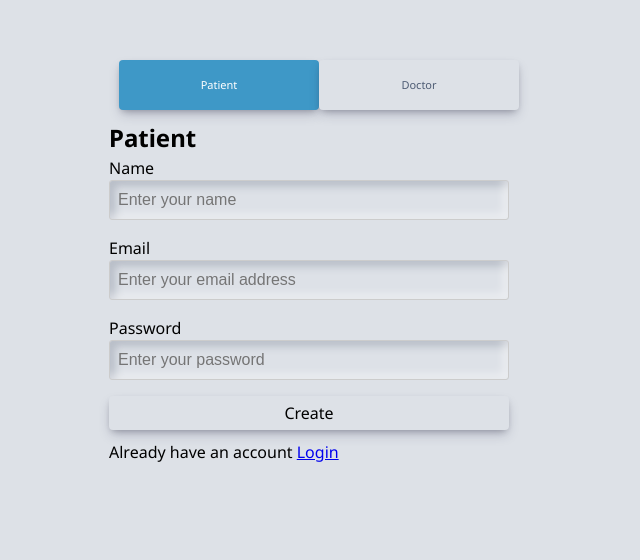
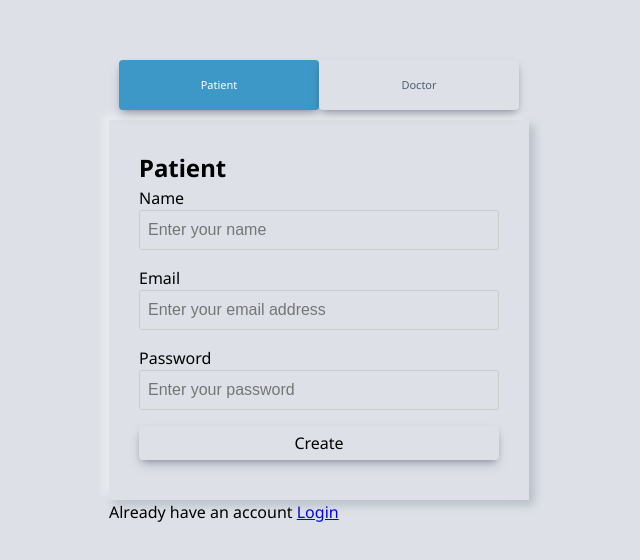
Before and after one commit to Adamumujtaba/wellLink, a React (Vite) app: page /register in a window 1280 px wide. Shown: the part 110-670 px from the top of the page, without its empty margins (331-971 px from the left). Built offline with nearby package versions, Linux system fonts and the light colour scheme.

Commit message:
add base url

```diff
--- a/src/components/Input/Input.tsx
+++ b/src/components/Input/Input.tsx
@@ -17,7 +17,7 @@ interface InputProps {
 
 function Input({ label, name, options, control, isMultiple, type, error, ...rest }: InputProps) {
   return (
-    <div style={{ marginBottom: "1rem" }}>
+    <Container>
       <>
         {label && <label htmlFor={name}>{label}</label>}
         {type == "select" && (
@@ -54,22 +54,32 @@ function Input({ label, name, options, control, isMultiple, type, error, ...rest
         )}
         {error && <span style={{ color: "red", fontSize: "12px" }}>{error?.message}</span>}
       </>
-    </div>
+    </Container>
   );
 }
 
 export default Input;
 
+const Container = styled.div`
+  margin-bottom: 1rem;
+  border: none;
+`;
+
 export const InputStyle = styled.input`
   background: #dde1e7;
-  box-shadow: inset -5px -5px 9px rgba(255, 255, 255, 0.45), inset 5px 5px 9px rgba(94, 104, 121, 0.3);
+  /* box-shadow: inset -5px -5px 9px rgba(255, 255, 255, 0.45), inset 5px 5px 9px rgba(94, 104, 121, 0.3); */
   border-radius: 3px !important;
   border: none;
   padding: 10px 20px;
   height: 40px;
   color: #000;
   outline: none;
+  border: none;
   font-size: medium;
+  &:focus {
+    background: none;
+    border: none;
+  }
 `;
 
 export const SelectInput = styled(Select)`
--- a/src/pages/auth/doctor-register.tsx
+++ b/src/pages/auth/doctor-register.tsx
@@ -41,7 +41,18 @@ function DoctorRegisterForm({ onSubmit, isLoading }: Props) {
   } = useForm<UserData>({ defaultValues, resolver: yupResolver(schema) });
   return (
     <div>
-      <div>
+      <div
+        style={{
+          maxWidth: "400px",
+          background: "#dde1e7",
+          boxShadow: "-5px -5px 9px rgba(255, 255, 255, 0.45), 5px 5px 9px rgba(94, 104, 121, 0.3)",
+          borderRadius: "3px!important",
+          border: "none",
+          padding: " 30px",
+          color: "#000",
+          width: "90% ",
+        }}
+      >
         <h2>Doctor</h2>
         <form onSubmit={handleSubmit(onSubmit)}>
           <Input
--- a/src/pages/auth/login.tsx
+++ b/src/pages/auth/login.tsx
@@ -56,7 +56,19 @@ function Login() {
   };
 
   return (
-    <div style={{ maxWidth: "400px", width: "90% ", margin: "10rem auto" }}>
+    <div
+      style={{
+        maxWidth: "400px",
+        background: "#dde1e7",
+        boxShadow: "-5px -5px 9px rgba(255, 255, 255, 0.45), 5px 5px 9px rgba(94, 104, 121, 0.3)",
+        borderRadius: "3px!important",
+        border: "none",
+        padding: " 30px",
+        color: "#000",
+        width: "90% ",
+        margin: "10rem auto",
+      }}
+    >
       <h2>Login page</h2>
       <form onSubmit={handleSubmit(onSubmit)}>
         <Input
--- a/src/pages/auth/patient-register.tsx
+++ b/src/pages/auth/patient-register.tsx
@@ -36,7 +36,19 @@ function PatientRegisterForm({ onSubmit, isLoading }: Props) {
   } = useForm<UserData>({ defaultValues, resolver: yupResolver(schema) });
   return (
     <div>
-      <div>
+      <div
+        style={{
+          maxWidth: "400px",
+          background: "#dde1e7",
+          boxShadow: "-5px -5px 9px rgba(255, 255, 255, 0.45), 5px 5px 9px rgba(94, 104, 121, 0.3)",
+          borderRadius: "3px!important",
+          border: "none",
+          padding: " 30px",
+          color: "#000",
+          width: "90% ",
+          // margin: "10rem auto",
+        }}
+      >
         <h2>Patient</h2>
         <form onSubmit={handleSubmit(onSubmit)}>
           <Input
--- a/src/redux/api/base.ts
+++ b/src/redux/api/base.ts
@@ -2,9 +2,10 @@ import { BaseQueryFn, FetchArgs, FetchBaseQueryError, createApi, fetchBaseQuery
 import { cacher } from "../api/rtkQueryCacheUtils";
 import { RootState } from "../store";
 import { logout } from "../auth/authSlice";
+import { BASE_URL } from "@/utils/config";
 
 const baseQuery = fetchBaseQuery({
-  baseUrl: "http://localhost:3000/",
+  baseUrl: BASE_URL,
   prepareHeaders: (headers, { getState }) => {
     const token = (getState() as RootState)?.auth?.token;
     if (token) {
--- /dev/null
+++ b/src/utils/config.ts
@@ -0,0 +1,8 @@
+const isDevelopment = import.meta.env.MODE === "development";
+
+export const BASE_URL = isDevelopment ? "http://localhost:3000" : import.meta.env.VITE_BASEURL;
+
+// If VITE_BASEURL is not set in production, throw an error
+if (!isDevelopment && !import.meta.env.VITE_BASEURL) {
+  throw new Error("VITE_BASEURL environment variable is required in production");
+}
```
Also changed, not shown: 1 other file (tests, documents, lock files or other folders).
